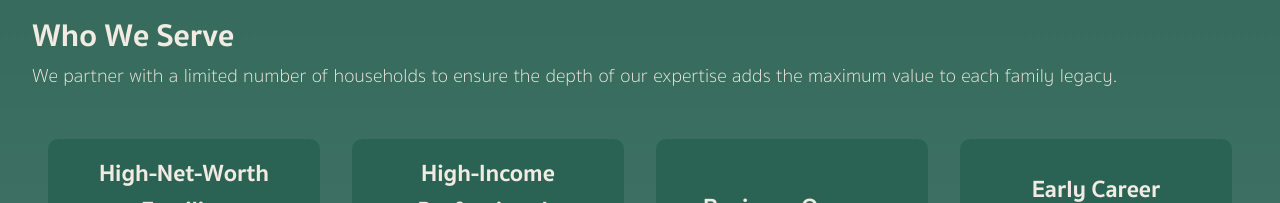
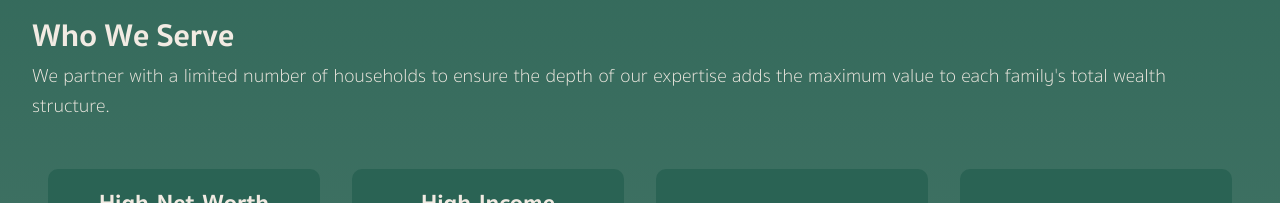
Before and after one commit to avelaga/velagaadvisors, a Next.js app: page /services in a window 1280 px wide. Shown: the part 345-548 px from the top of the page. Built offline with nearby package versions, Linux system fonts and the light colour scheme.

Commit message:
updated services sub header and home card styling

```diff
--- a/pages/services.js
+++ b/pages/services.js
@@ -63,7 +63,7 @@ export default function Services() {
             Who We Serve
           </div>
           <div className={styles.body}>
-            We partner with a limited number of households to ensure the depth of our expertise adds the maximum value to each family legacy.
+            We partner with a limited number of households to ensure the depth of our expertise adds the maximum value to each family's total wealth structure.
           </div>
           <div className={styles.whoWeServe}>
             {whoWeServeContent.map(card => (
--- a/styles/Home.module.css
+++ b/styles/Home.module.css
@@ -69,6 +69,7 @@
 
 .reason {
   flex: 1;
+
   background-color: var(--green);
   border-radius: 10px;
   padding: 1rem;
```
